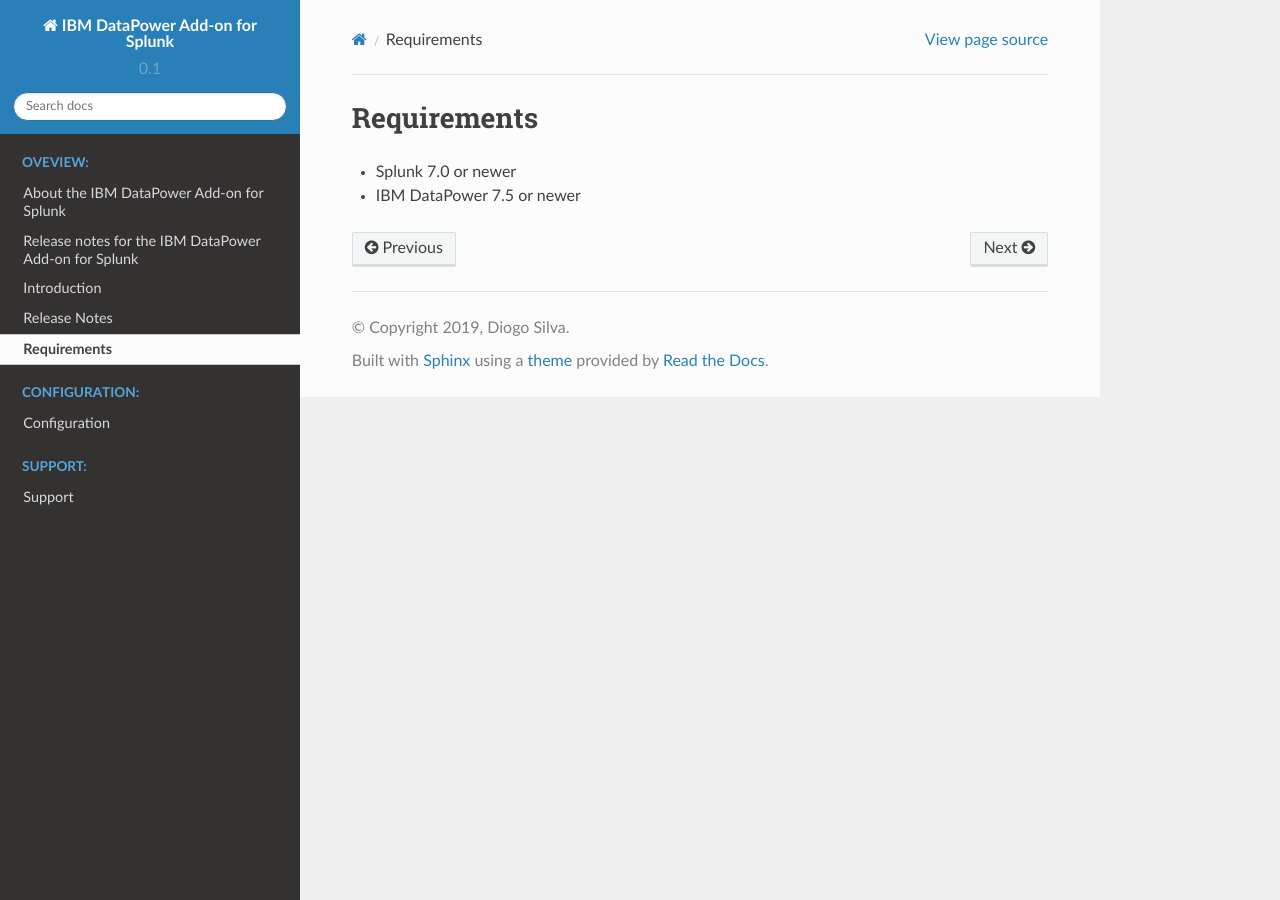
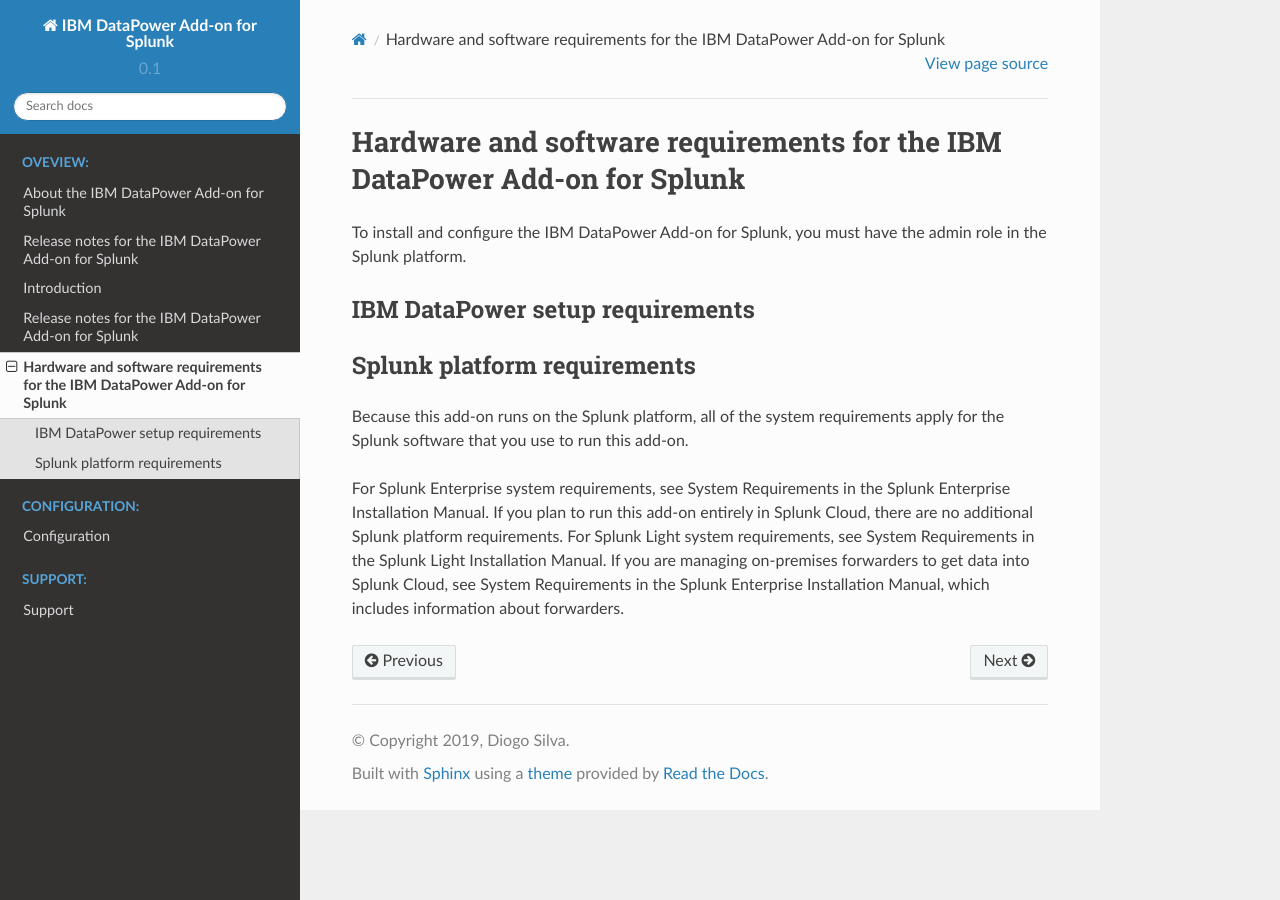
Before and after one commit to diogofgm/TA-ibm_datapower, a Sphinx documentation site: the page built from docs/source/overview/requirements.rst, in a window 1280 px wide. Built offline with Sphinx 7.4.7 and the Read the Docs theme 2.0.0, drawn with Linux system fonts in a browser that asks for light colours.

Commit message:
file renaming

```diff
--- a/docs/source/overview/2-release-notes.rst
+++ /dev/null
@@ -1,3 +0,0 @@
-=====================================================
-Release notes for the IBM DataPower Add-on for Splunk
-=====================================================
--- a/docs/source/overview/requirements.rst
+++ b/docs/source/overview/requirements.rst
@@ -1,6 +1,19 @@
-============
-Requirements
-============
+==========================================================================
+Hardware and software requirements for the IBM DataPower Add-on for Splunk
+==========================================================================
 
-- Splunk 7.0 or newer
-- IBM DataPower 7.5 or newer
+To install and configure the IBM DataPower Add-on for Splunk, you must have the admin role in the Splunk platform.
+
+IBM DataPower setup requirements
+--------------------------------
+
+
+
+Splunk platform requirements
+----------------------------
+Because this add-on runs on the Splunk platform, all of the system requirements apply for the Splunk software that you use to run this add-on.
+
+For Splunk Enterprise system requirements, see System Requirements in the Splunk Enterprise Installation Manual.
+If you plan to run this add-on entirely in Splunk Cloud, there are no additional Splunk platform requirements.
+For Splunk Light system requirements, see System Requirements in the Splunk Light Installation Manual.
+If you are managing on-premises forwarders to get data into Splunk Cloud, see System Requirements in the Splunk Enterprise Installation Manual, which includes information about forwarders.
```
Also changed, not shown: docs/source/overview/changelog.rst (added, +17 -0 lines), docs/source/overview/releasenotes.rst (+26 -13 lines), docs/source/overview/3-change-log.rst (deleted), docs/source/overview/4-requirements.rst (deleted), docs/source/overview/about.rst (renamed from docs/source/overview/1-about.rst).
